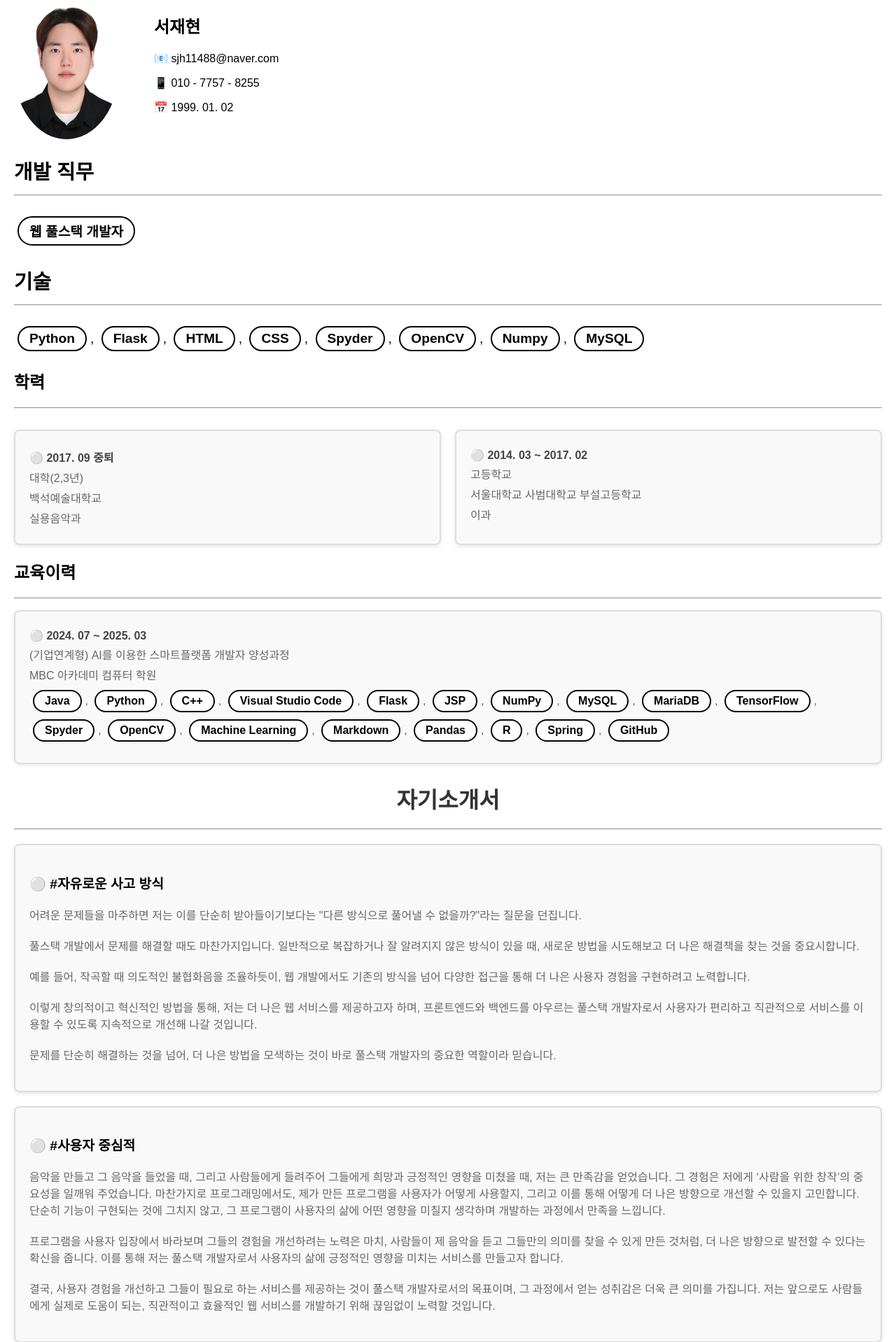
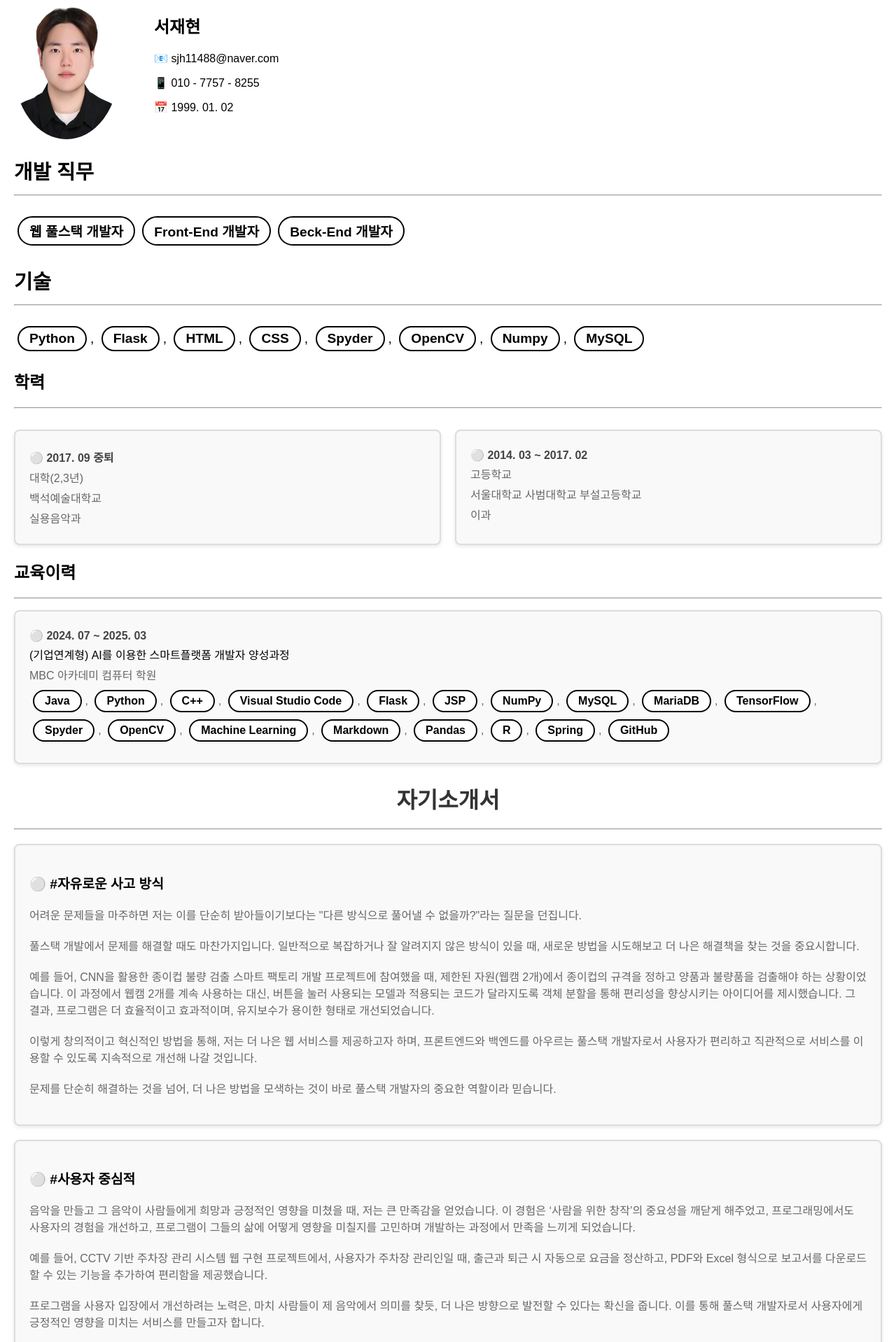
Before and after one commit to suejeahyun/resume, a Flask app: page /resume in a window 1280 px wide. Shown: the part 164-2082 px from the top of the page at 70% size. Run offline with Flask 3, Linux system fonts and the light colour scheme.

Commit message:
수정 : 자기소개서 내용 수정

```diff
--- a/app/static/css/resume_style.css
+++ b/app/static/css/resume_style.css
@@ -99,3 +99,8 @@
     font-weight: bold;
     font-size: 1.2rem;
 }
+
+.Education-item a {
+    color: black;
+    text-decoration: none;
+}
--- a/app/templates/resume.html
+++ b/app/templates/resume.html
@@ -10,13 +10,13 @@
     <img src="static/img/profile-image.jpg" alt="profile image" width="150" height="200" style="border-radius: 50%;">
     <div>
         <h2>서재현</h2>
-        <p> 📧 sjh11488@naver.com</p>
+        <p> 📧 sjh11488@naver.com </p>
         <p> 📱 010 - 7757 - 8255 </p>
         <p> 📅 1999. 01. 02 </p>
     </div>
 </div>
 <div class="Develop">
-    <p><h2>개발 직무<hr></h2> <span class="highlight">웹 풀스택 개발자</span></p>
+    <p><h2>개발 직무<hr></h2> <span class="highlight">웹 풀스택 개발자</span><span class="highlight">Front-End 개발자</span><span class="highlight">Beck-End 개발자</span></p>
     <p><h2>기술 <hr></h2> <span class="highlight">Python</span>, <span class="highlight">Flask</span>, <span class="highlight">HTML</span>, <span class="highlight">CSS</span>, <span class="highlight">Spyder</span>, <span class="highlight">OpenCV</span>, <span class="highlight">Numpy</span>, <span class="highlight">MySQL</span></p>
 </div>
 
@@ -44,7 +44,7 @@
     <p></p>
     <div class="Education-item">
         <p>⚪ 2024. 07 ~ 2025. 03</p>
-        <p>(기업연계형) AI를 이용한 스마트플랫폼 개발자 양성과정</p>
+        <a href="/static/img/Certificate_of_Completion.pdf">(기업연계형) AI를 이용한 스마트플랫폼 개발자 양성과정</a>
         <p>MBC 아카데미 컴퓨터 학원</p>
         <p>
             <span class="highlight">Java</span>,
@@ -77,16 +77,29 @@
         <h3>⚪ #자유로운 사고 방식</h3>
         <p> 어려운 문제들을 마주하면 저는 이를 단순히 받아들이기보다는 "다른 방식으로 풀어낼 수 없을까?"라는 질문을 던집니다. </p>
         <p> 풀스택 개발에서 문제를 해결할 때도 마찬가지입니다. 일반적으로 복잡하거나 잘 알려지지 않은 방식이 있을 때, 새로운 방법을 시도해보고 더 나은 해결책을 찾는 것을 중요시합니다. </p>
-        <p> 예를 들어, 작곡할 때 의도적인 불협화음을 조율하듯이, 웹 개발에서도 기존의 방식을 넘어 다양한 접근을 통해 더 나은 사용자 경험을 구현하려고 노력합니다. </p>
+        <p> 예를 들어, CNN을 활용한 종이컵 불량 검출 스마트 팩토리 개발 프로젝트에 참여했을 때, 제한된 자원(웹캠 2개)에서 종이컵의 규격을 정하고 양품과 불량품을 검출해야 하는 상황이었습니다. 이 과정에서 웹캠 2개를 계속 사용하는 대신, 버튼을 눌러 사용되는 모델과 적용되는 코드가 달라지도록 객체 분할을 통해 편리성을 향상시키는 아이디어를 제시했습니다. 그 결과, 프로그램은 더 효율적이고 효과적이며, 유지보수가 용이한 형태로 개선되었습니다. </p>
         <p> 이렇게 창의적이고 혁신적인 방법을 통해, 저는 더 나은 웹 서비스를 제공하고자 하며, 프론트엔드와 백엔드를 아우르는 풀스택 개발자로서 사용자가 편리하고 직관적으로 서비스를 이용할 수 있도록 지속적으로 개선해 나갈 것입니다. </p>
         <p> 문제를 단순히 해결하는 것을 넘어, 더 나은 방법을 모색하는 것이 바로 풀스택 개발자의 중요한 역할이라 믿습니다. </p>
     </div>
     <p></p>
     <div class="Education-item">
         <h3>⚪ #사용자 중심적</h3>
-        <p> 음악을 만들고 그 음악을 들었을 때, 그리고 사람들에게 들려주어 그들에게 희망과 긍정적인 영향을 미쳤을 때, 저는 큰 만족감을 얻었습니다. 그 경험은 저에게 ‘사람을 위한 창작’의 중요성을 일깨워 주었습니다. 마찬가지로 프로그래밍에서도, 제가 만든 프로그램을 사용자가 어떻게 사용할지, 그리고 이를 통해 어떻게 더 나은 방향으로 개선할 수 있을지 고민합니다. 단순히 기능이 구현되는 것에 그치지 않고, 그 프로그램이 사용자의 삶에 어떤 영향을 미칠지 생각하며 개발하는 과정에서 만족을 느낍니다. </p>
-        <p> 프로그램을 사용자 입장에서 바라보며 그들의 경험을 개선하려는 노력은 마치, 사람들이 제 음악을 듣고 그들만의 의미를 찾을 수 있게 만든 것처럼, 더 나은 방향으로 발전할 수 있다는 확신을 줍니다. 이를 통해 저는 풀스택 개발자로서 사용자의 삶에 긍정적인 영향을 미치는 서비스를 만들고자 합니다. </p>
-        <p> 결국, 사용자 경험을 개선하고 그들이 필요로 하는 서비스를 제공하는 것이 풀스택 개발자로서의 목표이며, 그 과정에서 얻는 성취감은 더욱 큰 의미를 가집니다. 저는 앞으로도 사람들에게 실제로 도움이 되는, 직관적이고 효율적인 웹 서비스를 개발하기 위해 끊임없이 노력할 것입니다. </p>
+        <p> 음악을 만들고 그 음악이 사람들에게 희망과 긍정적인 영향을 미쳤을 때, 저는 큰 만족감을 얻었습니다. 이 경험은 ‘사람을 위한 창작’의 중요성을 깨닫게 해주었고, 프로그래밍에서도 사용자의 경험을 개선하고, 프로그램이 그들의 삶에 어떻게 영향을 미칠지를 고민하며 개발하는 과정에서 만족을 느끼게 되었습니다. </p>
+        <p> 예를 들어, CCTV 기반 주차장 관리 시스템 웹 구현 프로젝트에서, 사용자가 주차장 관리인일 때, 출근과 퇴근 시 자동으로 요금을 정산하고, PDF와 Excel 형식으로 보고서를 다운로드할 수 있는 기능을 추가하여 편리함을 제공했습니다. </p>
+        <p> 프로그램을 사용자 입장에서 개선하려는 노력은, 마치 사람들이 제 음악에서 의미를 찾듯, 더 나은 방향으로 발전할 수 있다는 확신을 줍니다. 이를 통해 풀스택 개발자로서 사용자에게 긍정적인 영향을 미치는 서비스를 만들고자 합니다. </p>
+        <p> 사용자 경험을 개선하고 그들이 필요로 하는 서비스를 제공하는 것이 제 목표이며, 이를 통해 얻는 성취감은 더욱 큰 의미를 가집니다. 앞으로도 직관적이고 효율적인 웹 서비스를 개발하기 위해 끊임없이 노력할 것입니다. </p>
+    </div>
+    <div class="Education-item">
+        <h3>⚪ #창의적 접근 #문제 해결</h3>
+        <p> CNN을 활용한 종이컵 불량 검출 스마트 팩토리 개발 프로젝트에 참여하였습니다. 이 프로젝트에서는 웹캠 2개를 사용하여 종이컵의 규격을 설정하고, YOLO 모델에 입력된 가중치에서 나온 모델의 pixel 값을 지정한 cm에 맞게 변환하여 MySQL 데이터베이스에 저장하는 시스템을 개발했습니다. 특히, 사용자가 웹 페이지에서 높이와 넓이를 설정할 때 두 개의 웹캠을 띄운 상태에서 설정하려는 웹캠만 보이도록 하고, 나머지 웹캠은 가려지도록 하는 UI/UX 개선 아이디어를 제시하였습니다. 이를 통해 사용자에게 더욱 직관적이고 편리한 인터페이스를 제공할 수 있었습니다. </p>
+        <p> 저는 문제를 다양한 방면에서 분석하고, 효율적이고 혁신적인 방법으로 해결하려는 성향을 가지고 있습니다. 이번 프로젝트에서도 여러 기술적 도전 과제에 직면했지만, 사용자 편의를 고려한 설계를 통해 문제를 해결하고, 프로젝트를 성공적으로 완수했습니다. 새로운 기술을 배우고 이를 적용하는 과정에서 얻는 성취감을 중요하게 생각합니다.</p>
+        <p> 새로운 것을 배우고, 문제를 끝까지 해결하려는 집요함을 가지고 있습니다. 이러한 성향은 저를 끊임없이 성장하게 만들고, 더 나은 결과를 이끌어내는 데 중요한 역할을 합니다. 풀스택 개발자로서, 사용자 경험을 개선하고 직관적인 웹 서비스를 제공하는 데 집중하고 있습니다.</p>
+    </div>
+    <div class="Education-item">
+        <h3>⚪ #끝없는 발전 #소통과 팀워크</h3>
+        <p> 음악을 창조할 때, 저는 항상 "사람들이 이렇게 들으면 더 좋을 것 같아"라는 생각을 하며 곡을 만듭니다. 완성된 음악을 듣고 사람들과 소통하며, 그들이 긍정적인 반응을 보일 때 큰 성취감을 느꼈습니다. 이러한 경험은 제게 창의적인 작업에서 중요한 가치를 깨닫게 해주었고, 이를 프로그래밍에서도 적극적으로 적용하고 있습니다. </p>
+        <p> 풀스택 개발자로서도 "어떻게 하면 더 편리하고 효율적일까?"라는 질문을 끊임없이 던지며 프로젝트에 임하고 있습니다. 이렇게 해결책을 찾아내고, 사용자 경험을 개선하는 과정에서 성취감과 만족감을 느낍니다. 앞으로도 풀스택 개발자로서 계속 발전하며, 다양한 기술을 익히고 더 나은 서비스를 제공할 것입니다.</p>
+        <p> 저는 활발한 성격과 소통 능력을 바탕으로 팀원들과 원활하게 협업할 수 있습니다. 회사에서는 제 능동적인 자세로 빠르게 적응하고, 팀에 기여할 수 있도록 노력할 것입니다. 회사의 발전을 위해 제 역할을 다하며, 계속해서 성장할 수 있는 기회를 만들겠습니다. </p>
     </div>
 </div>
 {% endblock %}
```
Also changed, not shown: 1 other file.
